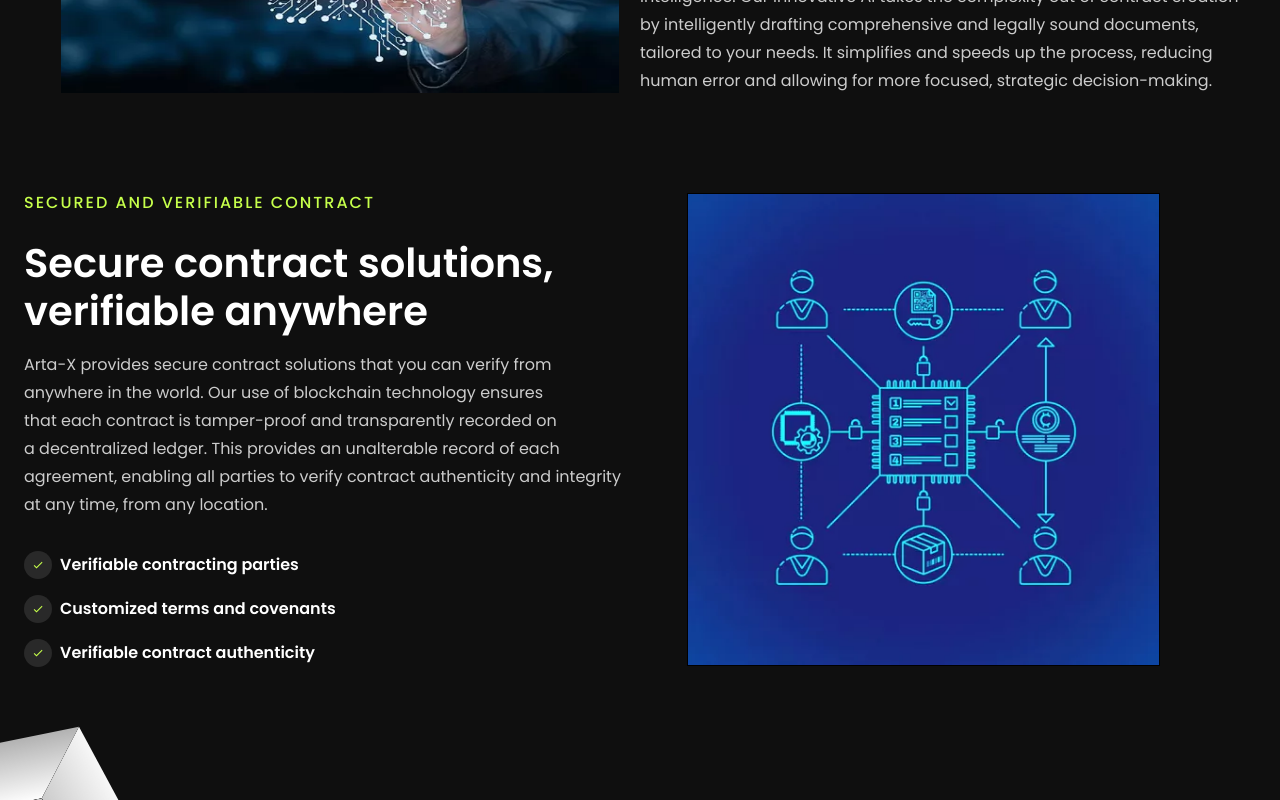
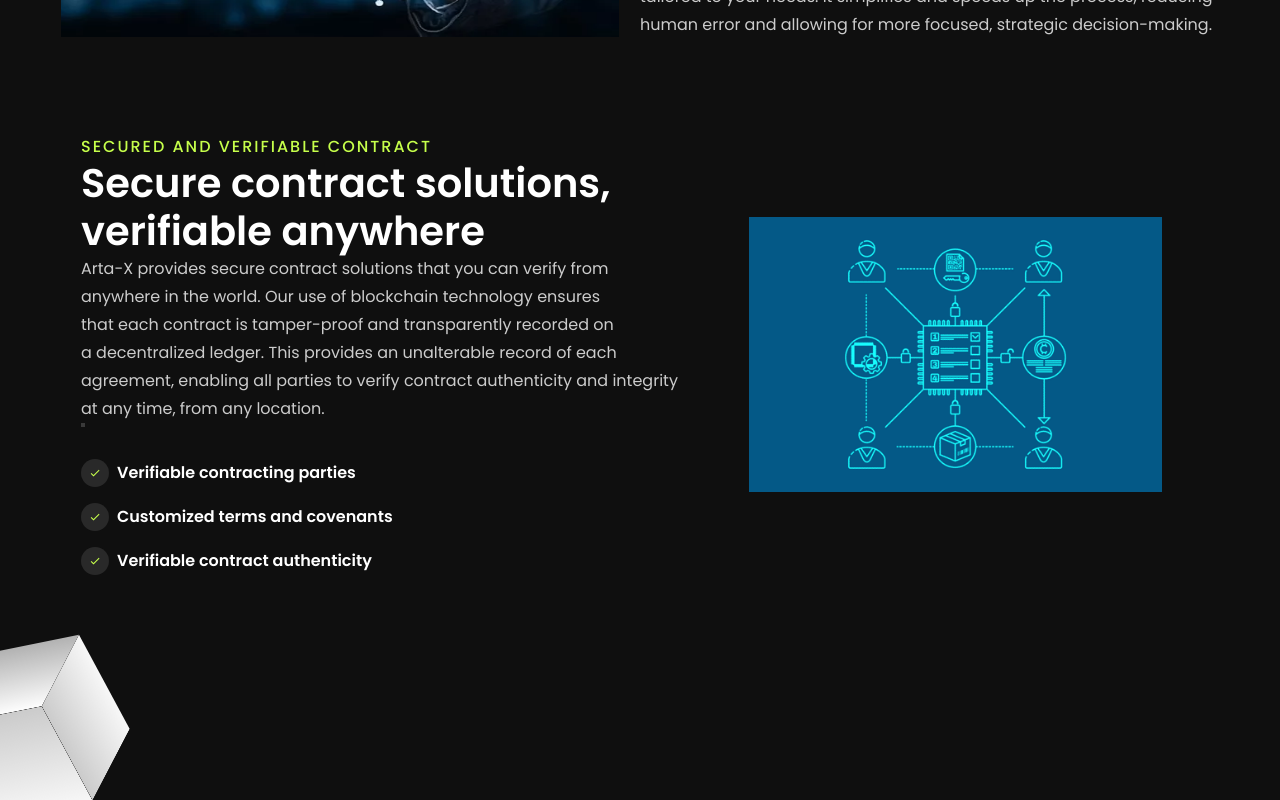
Before and after one commit to Arta-X/core-site-Vue, a Vue app: page / in a window 1280 px wide. Shown: the part 2400-3200 px from the top of the page. Built offline with nearby package versions, Linux system fonts and the light colour scheme; what @lottiefiles/vue-lottie-player would draw is missing.

Commit message:
Commit from TeleportHQ

```diff
--- a/src/views/home.vue
+++ b/src/views/home.vue
@@ -58,7 +58,7 @@
           <p class="home-text12">
             <span>
               General contract covers wide range of
-              <span v-html="rawlqdo"></span>
+              <span v-html="rawrp3i"></span>
             </span>
             <br />
             <span>
@@ -93,7 +93,7 @@
                 drafting, negotiating, and signing contracts an effortless task.
                 Our solution not only simplifies the process but also ensures your
                 contracts are securely stored and easily accessible.
-                <span v-html="raw54ji"></span>
+                <span v-html="rawb5x2"></span>
               </p>
             </main>
             <div class="home-explore-more">
@@ -118,10 +118,9 @@
           contracts. Our AI-powered platform simplifies the drafting process by
           converting intricate legal language into understandable terms, ensuring
           clarity and comprehension for all parties involved. With the security of
-          blockchain technology, every contract is transparent, verifiable, and
-          tamper-proof, providing peace of mind in your transactions. Say goodbye
-          to the complexities of contract creation and step into the future of
-          hassle-free, secure digital contracts with Arta-X.
+          blockchain technology, every contract is secured, verifiable, and
+          tamper-proof, providing peace of mind in your transactions.
+          <span v-html="raw2rsl"></span>
         </span>
       </header>
       <section class="home-note1">
@@ -151,73 +150,81 @@
           </div>
         </div>
       </section>
-      <section class="home-note2">
-        <img
-          alt="pastedImage"
-          src="/playground_assets/pastedimage-onpg-500h.png"
-          class="home-pasted-image3"
-        />
-        <div class="home-content3">
-          <main class="home-main3">
-            <header class="home-caption2">
+      <div class="home-container2">
+        <div class="home-container3">
           <span class="home-section4 section-head">
             SECURED AND VERIFIABLE CONTRACT
           </span>
-            </header>
-            <main class="home-heading4">
-              <header class="home-header2">
-                <h2 class="home-heading5 section-heading">
+          <h2 class="home-heading4 section-heading">
             <span>Secure contract solutions, verifiable anywhere</span>
             <br />
           </h2>
           <p class="home-paragraph2 section-description">
             <span>
-                    Arta-X provides secure contract solutions that you can verify
-                    from anywhere in the world. Our use of blockchain technology
-                    ensures
-                    <span v-html="raw9yan"></span>
+              <span>
+                Arta-X provides secure contract solutions that you can verify from
+                anywhere in the world. Our use of blockchain technology ensures
+                <span v-html="raw921d"></span>
+              </span>
+              <span><span v-html="raw1656"></span></span>
             </span>
             <br />
             <span>
-                    that each contract is tamper-proof and transparently recorded
-                    on
-                    <span v-html="rawgut2"></span>
+              <span>
+                that each contract is tamper-proof and transparently recorded on
+                <span v-html="rawjh6p"></span>
+              </span>
+              <span><span v-html="rawh069"></span></span>
             </span>
             <br />
             <span>
-                    a decentralized ledger. This provides an unalterable record of
-                    each agreement, enabling all parties to verify contract
-                    authenticity and integrity at any time, from any location.
+              a decentralized ledger. This provides an unalterable record of each
+              agreement, enabling all parties to verify contract authenticity and
+              integrity at any time, from any location.
             </span>
           </p>
-              </header>
+          <main class="home-heading5">
+            <header class="home-header2"></header>
             <div class="home-checkmarks">
-                <app-mark></app-mark>
               <div class="home-mark">
                 <div class="home-icon">
-                    <svg viewBox="0 0 1024 1024" class="home-icon1">
+                  <svg viewBox="0 0 1024 1024" class="home-icon01">
                     <path
                       d="M384 690l452-452 60 60-512 512-238-238 60-60z"
                     ></path>
                   </svg>
                 </div>
-                  <p class="home-label">Customized terms and covenants</p>
+                <p class="home-label">Verifiable contracting parties</p>
               </div>
               <div class="home-mark1">
-                  <div class="home-icon3">
-                    <svg viewBox="0 0 1024 1024" class="home-icon4">
+                <div class="home-icon03">
+                  <svg viewBox="0 0 1024 1024" class="home-icon04">
                     <path
                       d="M384 690l452-452 60 60-512 512-238-238 60-60z"
                     ></path>
                   </svg>
                 </div>
-                  <p class="home-label1">Verifiable contract authenticity</p>
+                <p class="home-label1">Customized terms and covenants</p>
+              </div>
+              <div class="home-mark2">
+                <div class="home-icon06">
+                  <svg viewBox="0 0 1024 1024" class="home-icon07">
+                    <path
+                      d="M384 690l452-452 60 60-512 512-238-238 60-60z"
+                    ></path>
+                  </svg>
+                </div>
+                <p class="home-label2">Verifiable contract authenticity</p>
               </div>
             </div>
           </main>
-          </main>
         </div>
-      </section>
+        <img
+          alt="pastedImage"
+          src="/playground_assets/pastedimage-13ii-500w.png"
+          class="home-pasted-image3"
+        />
+      </div>
     </section>
     <section class="home-section5">
       <div class="home-cube">
@@ -227,7 +234,7 @@
       </div>
     </section>
     <section class="home-section6">
-      <main class="home-content4">
+      <main class="home-content3">
         <header class="home-header3">
           <h2 class="home-heading6 section-heading">
             Start writing your secure digital contract
@@ -237,17 +244,17 @@
               <img
                 alt="image"
                 src="/playground_assets/apple-200w.png"
-                class="home-icon6"
+                class="home-icon09"
               />
-              <span class="home-text30">Download for iOS</span>
+              <span class="home-text34">Download for iOS</span>
             </div>
             <div class="home-android button">
               <img
                 alt="image"
                 src="/playground_assets/android-200h.png"
-                class="home-icon7"
+                class="home-icon10"
               />
-              <span class="home-text31">Download for Android</span>
+              <span class="home-text35">Download for Android</span>
             </div>
           </div>
         </header>
@@ -259,10 +266,10 @@
       </main>
     </section>
     <footer class="home-footer">
+      <div class="home-content4">
+        <main class="home-main-content">
           <div class="home-content5">
-        <main class="home-main-content">
-          <div class="home-content6">
-            <header class="home-main4">
+            <header class="home-main3">
               <div class="home-header4">
                 <img
                   alt="pastedImage"
@@ -337,11 +344,11 @@
             </header>
           </div>
           <section class="home-copyright">
-            <span class="home-text44">© 2023 Arta-X. All Rights Reserved.</span>
+            <span class="home-text48">© 2023 Arta-X. All Rights Reserved.</span>
           </section>
         </main>
         <main class="home-subscribe">
-          <main class="home-main5">
+          <main class="home-main4">
             <h1 class="home-heading7">Subscribe to our newsletter</h1>
             <div class="home-input-field">
               <input
@@ -350,8 +357,8 @@
                 class="home-textinput input"
               />
               <div class="home-buy button">
-                <span class="home-text45">-&gt;</span>
-                <span class="home-text46">
+                <span class="home-text49">-&gt;</span>
+                <span class="home-text50">
                   <span>Subscribe now</span>
                   <br />
                 </span>
@@ -364,7 +371,7 @@
           </h1>
         </main>
         <section class="home-copyright1">
-          <span class="home-text49">© 2022 latitude. All Rights Reserved.</span>
+          <span class="home-text53">© 2022 latitude. All Rights Reserved.</span>
         </section>
       </div>
     </footer>
@@ -373,20 +380,21 @@
 
 <script>
 import AppNavbar from '../components/navbar'
-import AppMark from '../components/mark'
 
 export default {
   name: 'Home',
   components: {
     AppNavbar,
-    AppMark,
   },
   data() {
     return {
-      rawlqdo: ' ',
-      raw54ji: ' ',
-      raw9yan: ' ',
-      rawgut2: ' ',
+      rawrp3i: ' ',
+      rawb5x2: ' ',
+      raw2rsl: ' ',
+      raw921d: ' ',
+      raw1656: ' ',
+      rawjh6p: ' ',
+      rawh069: ' ',
     }
   },
   metaInfo: {
@@ -644,6 +652,8 @@
   flex: 1;
   width: 100%;
   display: flex;
+  position: relative;
+  align-self: center;
   align-items: center;
   padding-top: var(--dl-space-space-twounits);
   padding-left: var(--dl-space-space-oneandhalfunits);
@@ -730,49 +740,18 @@
   flex-direction: column;
   justify-content: center;
 }
-.home-note2 {
-  width: 1136px;
+.home-container2 {
+  flex: 0 0 auto;
+  width: 1118px;
   display: flex;
-  position: relative;
-  max-width: 1200px;
-  align-self: flex-start;
-  align-items: center;
-  flex-direction: row-reverse;
-  justify-content: flex-end;
+  align-items: flex-start;
 }
-.home-pasted-image3 {
-  flex: 0;
-  right: 0px;
-  width: 473px;
-  bottom: 1px;
-  height: 473px;
-  margin: auto;
-  position: absolute;
-  align-self: center;
-  border-color: var(--dl-color-gray-black);
-  border-width: 1px;
-}
-.home-content3 {
-  gap: var(--dl-space-space-threeunits);
-  flex: 1;
-  display: flex;
-  max-width: 600px;
-  align-items: flex-start;
-  flex-direction: column;
-  justify-content: center;
-}
-.home-main3 {
-  gap: var(--dl-space-space-oneandhalfunits);
+.home-container3 {
+  flex: 0 0 auto;
+  width: 668px;
   display: flex;
   align-items: flex-start;
   flex-direction: column;
-  justify-content: center;
-}
-.home-caption2 {
-  display: flex;
-  align-items: center;
-  flex-direction: column;
-  justify-content: center;
 }
 .home-section4 {
   color: rgb(198, 255, 75);
@@ -780,29 +759,36 @@
   text-align: left;
 }
 .home-heading4 {
+  width: 658px;
+  align-self: flex-start;
+}
+.home-paragraph2 {
+  width: 637px;
+  align-self: flex-start;
+}
+.home-heading5 {
   gap: var(--dl-space-space-twounits);
-  width: 100%;
+  width: 540px;
   display: flex;
+  position: relative;
   max-width: 600px;
+  align-self: flex-start;
   align-items: flex-start;
   flex-direction: column;
   justify-content: center;
 }
 .home-header2 {
   gap: var(--dl-space-space-unit);
+  border: 2px dashed rgba(120, 120, 120, 0.4);
   display: flex;
+  position: relative;
   align-items: flex-start;
   flex-direction: column;
   justify-content: center;
 }
-.home-heading5 {
-  align-self: flex-start;
-}
-.home-paragraph2 {
-  align-self: flex-start;
-}
 .home-checkmarks {
   gap: var(--dl-space-space-unit);
+  width: 527px;
   display: flex;
   align-self: flex-start;
   align-items: flex-start;
@@ -826,7 +812,7 @@
   justify-content: center;
   background-color: #292929;
 }
-.home-icon1 {
+.home-icon01 {
   fill: #C6FF4B;
   width: 12px;
   height: 12px;
@@ -846,7 +832,7 @@
   flex-direction: row;
   justify-content: center;
 }
-.home-icon3 {
+.home-icon03 {
   display: flex;
   padding: var(--dl-space-space-halfunit);
   align-items: center;
@@ -855,7 +841,7 @@
   justify-content: center;
   background-color: #292929;
 }
-.home-icon4 {
+.home-icon04 {
   fill: #C6FF4B;
   width: 12px;
   height: 12px;
@@ -866,6 +852,40 @@
   font-family: Poppins;
   font-weight: 600;
   line-height: 24px;
+}
+.home-mark2 {
+  gap: var(--dl-space-space-halfunit);
+  display: flex;
+  position: relative;
+  align-items: center;
+  flex-direction: row;
+  justify-content: center;
+}
+.home-icon06 {
+  display: flex;
+  padding: var(--dl-space-space-halfunit);
+  align-items: center;
+  border-radius: 50%;
+  flex-direction: row;
+  justify-content: center;
+  background-color: #292929;
+}
+.home-icon07 {
+  fill: #C6FF4B;
+  width: 12px;
+  height: 12px;
+}
+.home-label2 {
+  color: rgb(255, 255, 255);
+  font-style: normal;
+  font-family: Poppins;
+  font-weight: 600;
+  line-height: 24px;
+}
+.home-pasted-image3 {
+  width: 413px;
+  height: 275px;
+  align-self: center;
 }
 .home-section5 {
   gap: var(--dl-space-space-fiveunits);
@@ -922,7 +942,7 @@
   justify-content: center;
   background-color: #292929;
 }
-.home-content4 {
+.home-content3 {
   width: 100%;
   display: flex;
   position: relative;
@@ -957,11 +977,11 @@
   flex-direction: row;
   background-color: #0F0F0F;
 }
-.home-icon6 {
+.home-icon09 {
   width: 16px;
   object-fit: cover;
 }
-.home-text30 {
+.home-text34 {
   color: #ffffff;
   font-size: 16px;
   font-style: normal;
@@ -975,11 +995,11 @@
   flex-direction: row;
   background-color: #0F0F0F;
 }
-.home-icon7 {
+.home-icon10 {
   width: 16px;
   object-fit: cover;
 }
-.home-text31 {
+.home-text35 {
   color: rgb(255, 255, 255);
   font-size: 16px;
   font-style: normal;
@@ -1004,7 +1024,7 @@
   padding-bottom: var(--dl-space-space-threeunits);
   justify-content: center;
 }
-.home-content5 {
+.home-content4 {
   width: 100%;
   display: flex;
   max-width: 1200px;
@@ -1021,14 +1041,14 @@
   flex-direction: column;
   justify-content: flex-start;
 }
-.home-content6 {
+.home-content5 {
   width: 100%;
   display: flex;
   align-items: flex-start;
   flex-direction: row;
   justify-content: flex-start;
 }
-.home-main4 {
+.home-main3 {
   gap: var(--dl-space-space-threeunits);
   display: flex;
   align-items: flex-start;
@@ -1125,7 +1145,7 @@
   flex-direction: column;
   justify-content: center;
 }
-.home-text44 {
+.home-text48 {
   color: rgb(196, 196, 196);
   width: 100%;
   font-size: 14px;
@@ -1140,7 +1160,7 @@
   flex-direction: column;
   justify-content: flex-start;
 }
-.home-main5 {
+.home-main4 {
   gap: var(--dl-space-space-oneandhalfunits);
   display: flex;
   align-items: flex-start;
@@ -1183,7 +1203,7 @@
   padding-bottom: var(--dl-space-space-unit);
   background-color: #80FF44;
 }
-.home-text45 {
+.home-text49 {
   color: rgb(12, 16, 12);
   display: none;
   font-size: 16px;
@@ -1192,7 +1212,7 @@
   font-weight: 500;
   line-height: 24px;
 }
-.home-text46 {
+.home-text50 {
   color: rgb(12, 16, 12);
   display: flex;
   font-size: 16px;
@@ -1219,7 +1239,7 @@
   flex-direction: column;
   justify-content: center;
 }
-.home-text49 {
+.home-text53 {
   color: #C4C4C4;
   width: 100%;
   font-size: 14px;
@@ -1288,7 +1308,7 @@
   .home-text21 {
     text-align: center;
   }
-  .home-content4 {
+  .home-content3 {
     align-items: center;
     flex-direction: column;
   }
@@ -1303,7 +1323,7 @@
     flex: 1;
     justify-content: center;
   }
-  .home-content5 {
+  .home-content4 {
     gap: var(--dl-space-space-threeunits);
     align-items: flex-start;
     flex-direction: column;
@@ -1403,9 +1423,6 @@
   .home-note1 {
     flex-direction: column-reverse;
   }
-  .home-note2 {
-    flex-direction: column-reverse;
-  }
   .home-section6 {
     padding-top: var(--dl-space-space-fourunits);
   }
@@ -1423,18 +1440,18 @@
     flex: 0 0 auto;
     width: 100%;
   }
-  .home-content6 {
+  .home-content5 {
     gap: var(--dl-space-space-threeunits);
     flex-direction: column;
   }
-  .home-main4 {
+  .home-main3 {
     gap: var(--dl-space-space-twounits);
   }
   .home-categories {
     gap: var(--dl-space-space-twounits);
     flex-direction: column;
   }
-  .home-text46 {
+  .home-text50 {
     color: rgb(12, 16, 12);
     font-size: 16px;
     font-style: normal;
@@ -1456,7 +1473,7 @@
   .home-textinput {
     flex: 1;
   }
-  .home-text45 {
+  .home-text49 {
     color: rgb(12, 16, 12);
     display: flex;
     font-size: 24px;
@@ -1466,7 +1483,7 @@
     line-height: 24px;
     white-space: nowrap;
   }
-  .home-text46 {
+  .home-text50 {
     color: rgb(12, 16, 12);
     display: none;
     font-size: 24px;
```
Also changed, not shown: src/components/faq.vue (+16 -16 lines), public/playground_assets/pastedimage-13ii-500w.png (added). Lines whose indentation alone changed are shown as unchanged.
